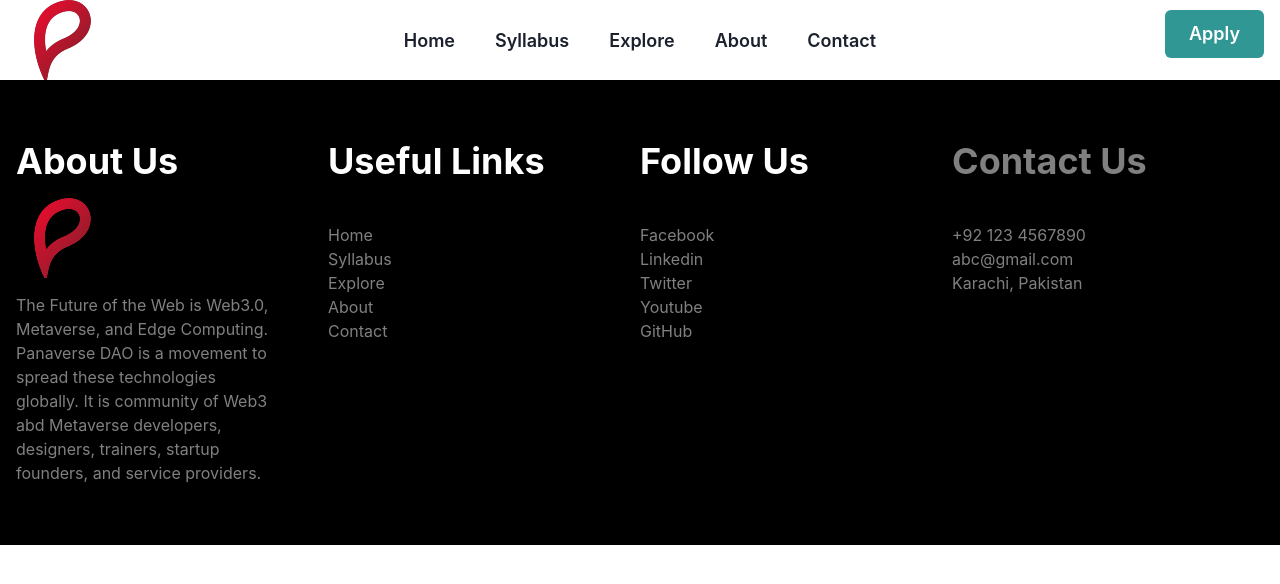
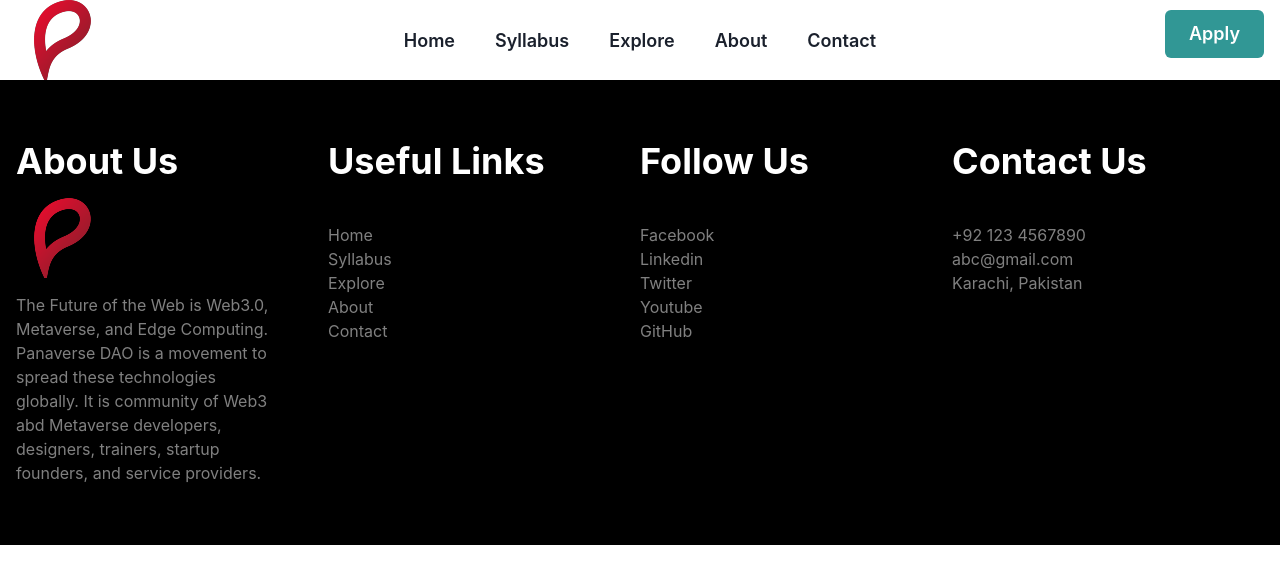
Before and after one commit to mmaazkhanhere/learningRepo, a Next.js app in the folder panaverse-website-chakra/: page / in a window 1280 px wide. Shown: the top 584 px of the page. Built offline with nearby package versions, Linux system fonts and the light colour scheme.

Commit message:
completing footer of the page

```diff
--- a/panaverse-website-chakra/src/app/Component/Footer.tsx
+++ b/panaverse-website-chakra/src/app/Component/Footer.tsx
@@ -64,7 +64,7 @@ export default function Footer() {
 
                     <Box color='white'>
 
-                        <Heading color='gray'>Contact Us</Heading>
+                        <Heading color='white'>Contact Us</Heading>
                         <Grid pt='40px' color='gray'>
                             <Link href='/'>+92 123 4567890</Link>
                             <Link href='/'>abc@gmail.com</Link>
```
